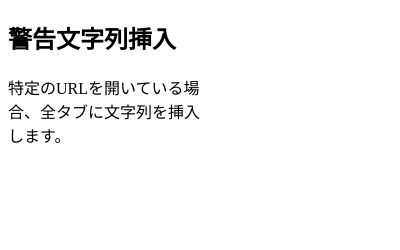
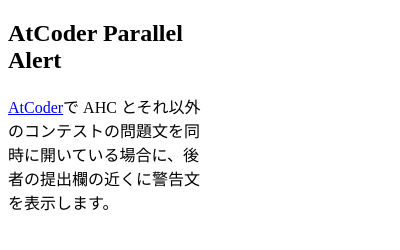
Before and after one commit to tomii9273/atcoder_parallel_alert, a browser extension: page popup.html in a window 400 px wide. Drawn offline with Linux system fonts and the light colour scheme.

Commit message:
update name and description

```diff
--- a/popup.html
+++ b/popup.html
@@ -2,7 +2,7 @@
 <html>
   <head>
     <meta charset="UTF-8" />
-    <title>拡張機能</title>
+    <title>Chrome 拡張機能「AtCoder Parallel Alert」の説明</title>
     <style>
       body {
         width: 200px;
@@ -10,7 +10,10 @@
     </style>
   </head>
   <body>
-    <h2>警告文字列挿入</h2>
-    <p>特定のURLを開いている場合、全タブに文字列を挿入します。</p>
+    <h2>AtCoder Parallel Alert</h2>
+    <p>
+      <a href="https://atcoder.jp/">AtCoder</a>で AHC
+      とそれ以外のコンテストの問題文を同時に開いている場合に、後者の提出欄の近くに警告文を表示します。
+    </p>
   </body>
 </html>
```
Also changed, not shown: manifest.json.
